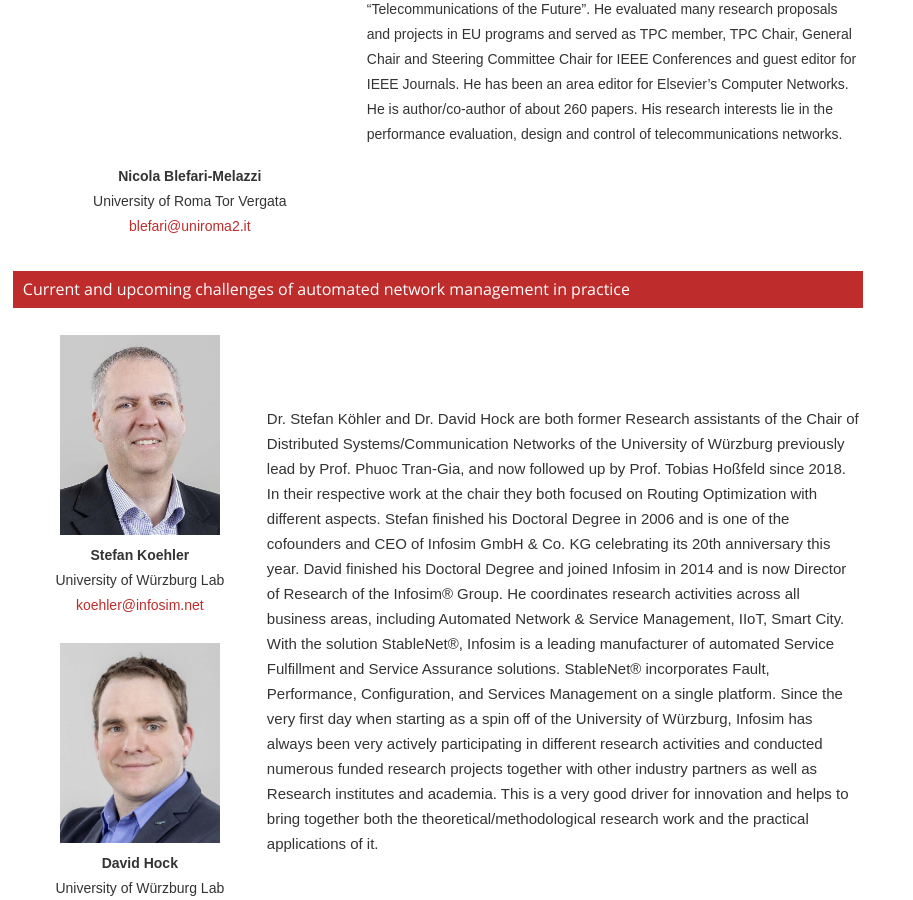
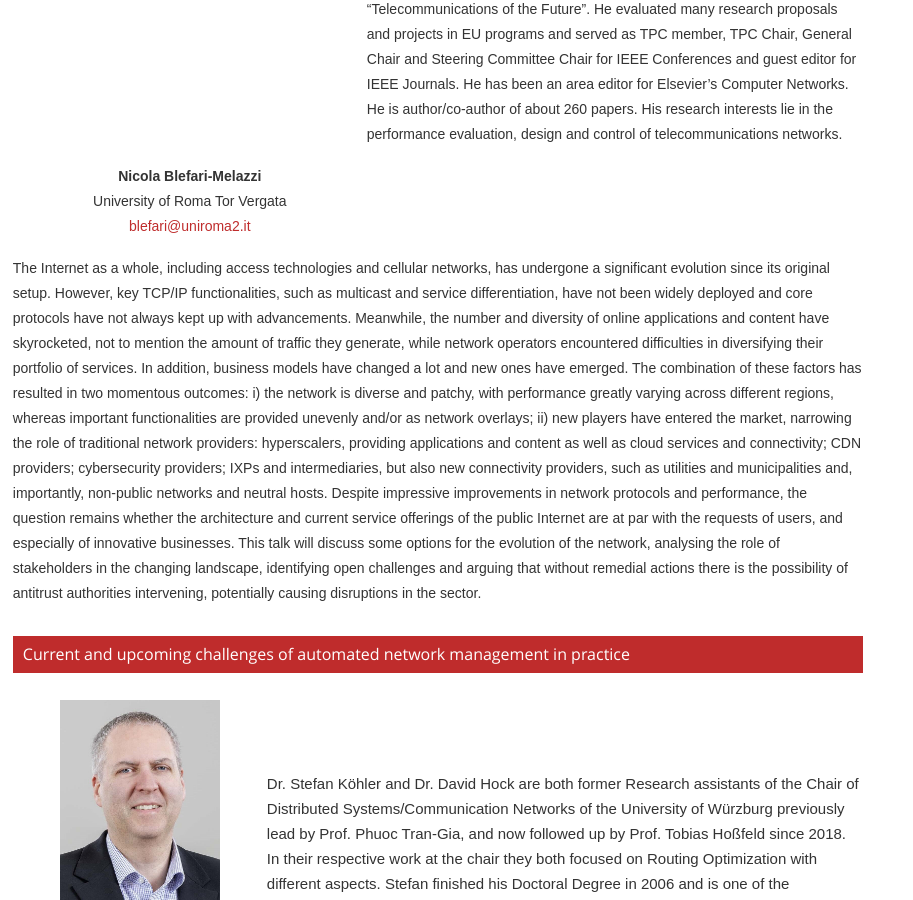
Before and after one commit to ohohlfeld/itc35, a Jekyll site: the page built from keynote.md, in a window 1280 px wide and 900 px high, scrolled down 2075 px. Shown: the whole window, without its empty margins (0-913 px from the left). Built offline with Jekyll 4.4.1, drawn with Linux system fonts in a browser that asks for light colours.

Commit message:
Update keynote.md

```diff
--- a/keynote.md
+++ b/keynote.md
@@ -74,7 +74,10 @@ He evaluated many research proposals and projects in EU programs and served as T
 </table>
 
 <p>
-
+The Internet as a whole, including access technologies and cellular networks, has undergone a significant evolution since its original setup. However, key TCP/IP functionalities, such as multicast and service differentiation, have not been widely deployed and core protocols have not always kept up with advancements. Meanwhile, the number and diversity of online applications and content have skyrocketed, not to mention the amount of traffic they generate, while network operators encountered difficulties in diversifying their portfolio of services. In addition, business models have changed a lot and new ones have emerged.
+The combination of these factors has resulted in two momentous outcomes: i) the network is diverse and patchy, with performance greatly varying across different regions, whereas important functionalities are provided unevenly and/or as network overlays; ii) new players have entered the market, narrowing the role of traditional network providers: hyperscalers, providing applications and content as well as cloud services and connectivity; CDN providers; cybersecurity providers; IXPs and intermediaries, but also new connectivity providers, such as utilities and municipalities and, importantly, non-public networks and neutral hosts.
+Despite impressive improvements in network protocols and performance, the question remains whether the architecture and current service offerings of the public Internet are at par with the requests of users, and especially of innovative businesses.
+This talk will discuss some options for the evolution of the network, analysing the role of stakeholders in the changing landscape, identifying open challenges and arguing that without remedial actions there is the possibility of antitrust authorities intervening, potentially causing disruptions in the sector.
 </p>
 
 ## Current and upcoming challenges of automated network management in practice
```
